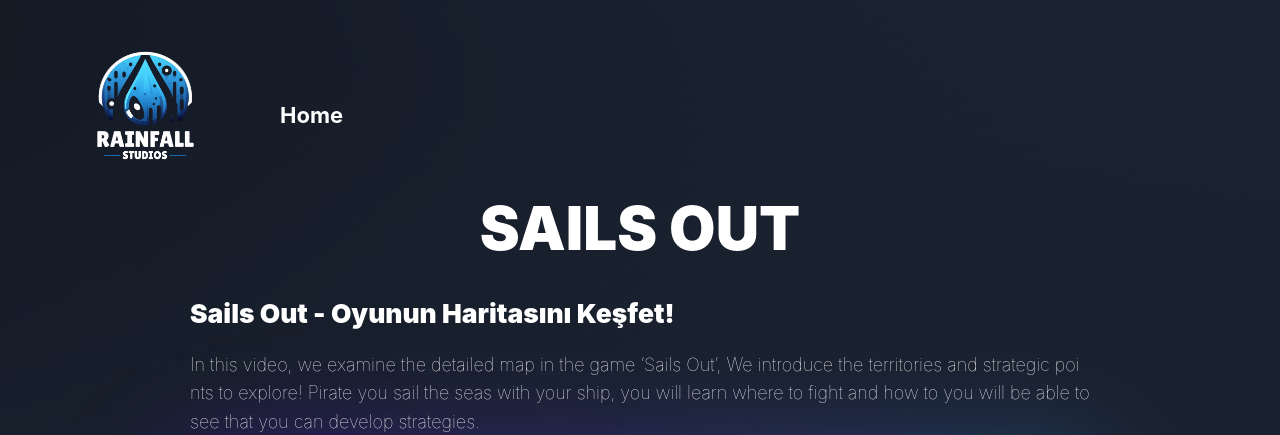
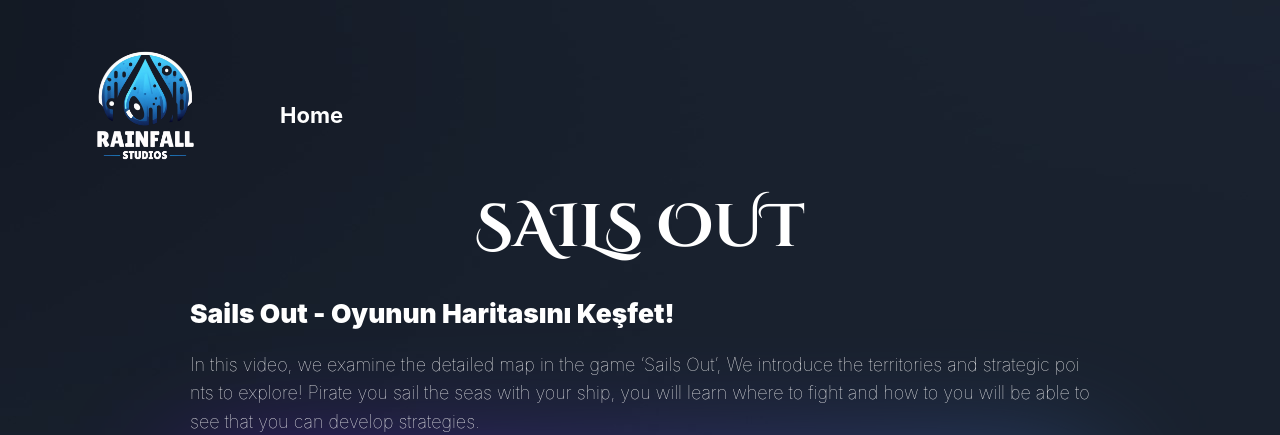
Before and after one commit to vgorgen/Rainfall_Studios, a website: page sails-out/index.html in a window 1280 px wide. Shown: the top 435 px of the page. Drawn offline with Linux system fonts and the light colour scheme; a web font is replaced by a local one.

Commit message:
Font changed

```diff
--- a/sails-out/css2/globale0b9.css
+++ b/sails-out/css2/globale0b9.css
@@ -1025,3 +1025,9 @@
 .wordbreak{
     word-break: break-word;
 }
+
+.cinzel-decorative-bold {
+    font-family: "Cinzel Decorative", serif;
+    font-weight: 700;
+    font-style: normal;
+  }
--- a/sails-out/index.html
+++ b/sails-out/index.html
@@ -16,7 +16,10 @@
 
     <meta name="twitter:card" value="summary">
 
-
+    <link rel="preconnect" href="https://fonts.googleapis.com">
+    <link rel="preconnect" href="https://fonts.gstatic.com" crossorigin>
+    <link href="https://fonts.googleapis.com/css2?family=Cinzel+Decorative:wght@400;700;900&display=swap"
+        rel="stylesheet">
 
     <link href="css2/globale0b9.css" rel="stylesheet" type="text/css">
     <link href="css2/fontsf73f.css" rel="stylesheet" type="text/css">
@@ -69,7 +72,7 @@
                 <div id="content" data-content-context="home">
                     <!-- Content goes here -->
                     <div class="content_section">
-                        <h2 class="ortala" style="color: white;">SAILS OUT</h2>
+                        <h2 class="ortala cinzel-decorative-bold" style="color: white;">SAILS OUT</h2>
                         <section class="collection ortala">
                             <div class="swiper mySwiper">
                                 <div class="swiper-wrapper">
@@ -230,7 +233,8 @@
                                     <div class="content swiper-slide">
                                         <div class="text-content">
                                             <h3 class="smallFont">Day Cycle</h3>
-                                            <p>In this video, shows the day cycle scene from the game ‘Sails Out’. As the
+                                            <p>In this video, shows the day cycle scene from the game ‘Sails Out’. As
+                                                the
                                                 ship sails on the open sea towards sunset, the reflection of sunlight
                                                 can be seen on the sea surface. This scene showcases the dynamic time
                                                 transitions and atmospheric details in the game, providing players with
```
